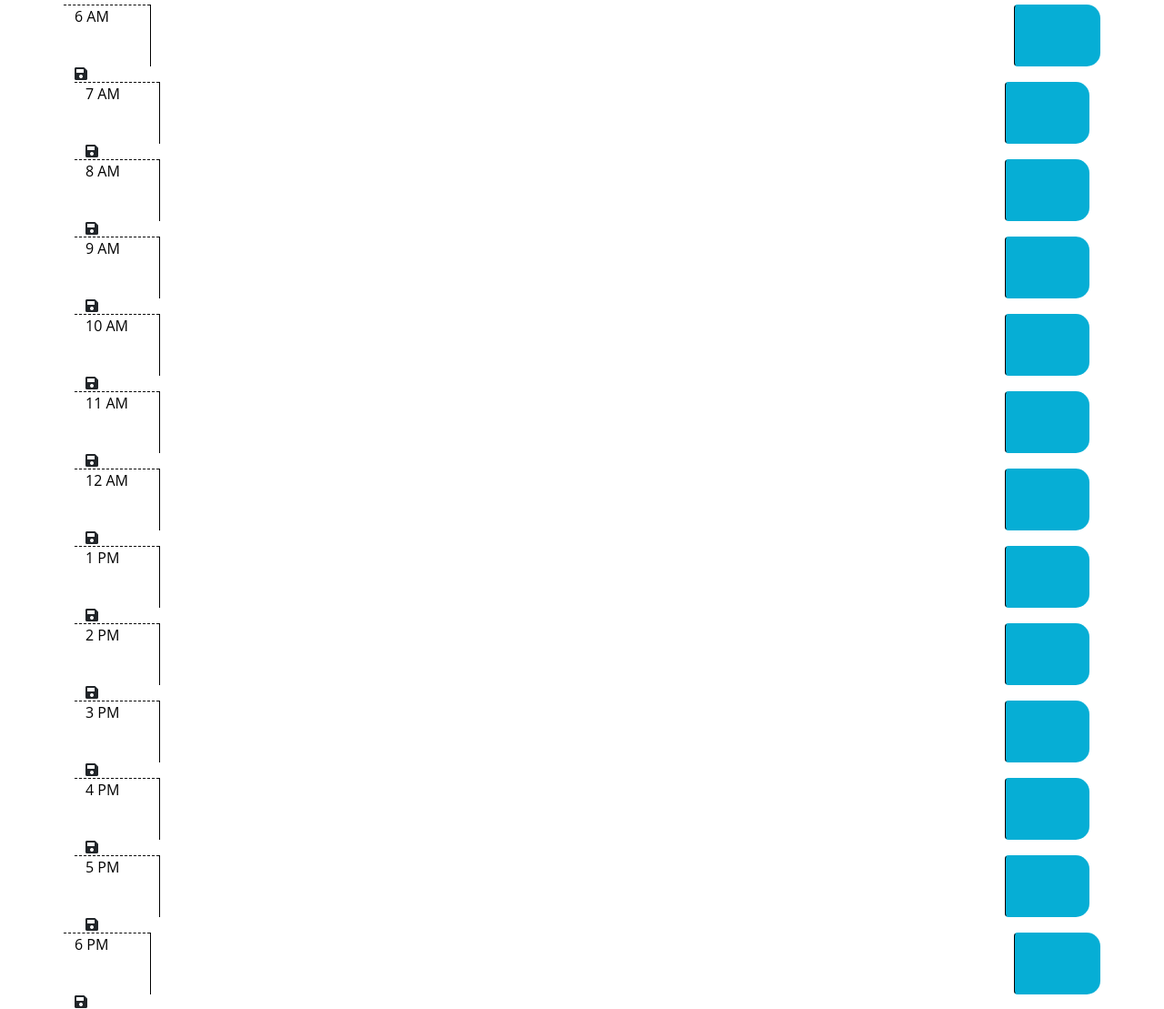
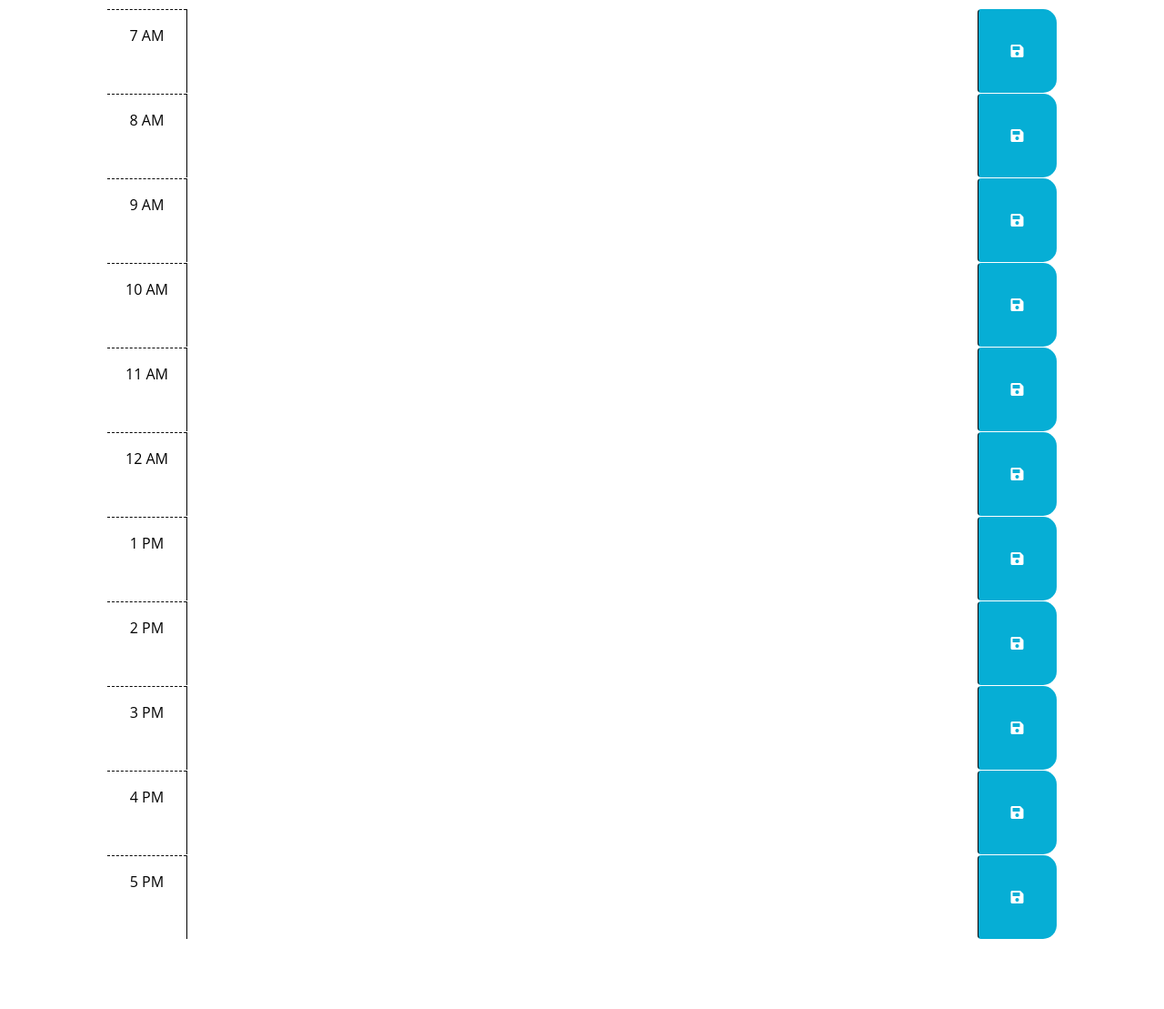
Before and after one commit to melissataylor1/API_Daily_Agenda, a plain HTML site: page index.html in a window 1280 px wide. Shown: the part 247-1356 px from the top of the page at 91% size. After the commit the page ends 1279 px from the top, so only its background shows below. Drawn offline with nearby package versions, Linux system fonts and the light colour scheme.

Commit message:
finished html

```diff
--- a/index.html
+++ b/index.html
@@ -31,106 +31,112 @@
   </head>
 
   <body>
-    <header class="p-5 mb-4">
+    <header class="p-5 mb-4 border-5 border-bottom border-dark text-center">
       <h1 class="display-3">Work Day Scheduler</h1>
       <p class="lead">A simple calendar app for scheduling your work day</p>
       <p id="currentDay" class="lead"></p>
     </header>
 
-    <div class="container">
-      <div id="hour-6" class="row time-block">
-        <div class="col-1 hour">6 AM</div>
-        <textarea class="col-10 description"></textarea>
-        <button class="btn saveBtn col-1"></button>
-        <i class="fas fa-save" aria-hidden="true"></i>
-      </div>
+    <div class="container-lg px-5">
 
     <div class="container">
+
     <div id="hour-7" class="row time-block">
-      <div class="col-1 hour">7 AM</div>
-      <textarea class="col-10 description"></textarea>
-      <button class="btn saveBtn col-1"></button>
+      <div class="col-2 col-md-1 hour text-center py-3">7 AM</div>
+      <textarea class="col-8 col-md-10 description" rows="3"></textarea>
+      <button class="btn saveBtn col-2 col-md-1" aria-label="save">
       <i class="fas fa-save" aria-hidden="true"></i>
+    </button>
     </div>
 
     <div id="hour-8" class="row time-block">
-      <div class="col-1 hour">8 AM</div>
-      <textarea class="col-10 description"></textarea>
-      <button class="btn saveBtn col-1"></button>
+      <div class="col-2 col-md-1 hour text-center py-3">8 AM</div>
+      <textarea class="col-8 col-md-10 description" rows="3"></textarea>
+      <button class="btn saveBtn col-2 col-md-1" aria-label="save">
       <i class="fas fa-save" aria-hidden="true"></i>
+    </button>
     </div>
 
     <div id="hour-9" class="row time-block">
-      <div class="col-1 hour">9 AM</div>
-      <textarea class="col-10 description"></textarea>
-      <button class="btn saveBtn col-1"></button>
+      <div class="col-2 col-md-1 hour text-center py-3">9 AM</div>
+      <textarea class="col-8 col-md-10 description" rows="3"></textarea>
+      <button class="btn saveBtn col-2 col-md-1" aria-label="save">
       <i class="fas fa-save" aria-hidden="true"></i>
+    </button>
     </div>
 
     <div id="hour-10" class="row time-block">
-      <div class="col-1 hour">10 AM</div>
-      <textarea class="col-10 description"></textarea>
-      <button class="btn saveBtn col-1"></button>
+      <div class="col-2 col-md-1 hour text-center py-3">10 AM</div>
+      <textarea class="col-8 col-md-10 description" rows="3"></textarea>
+      <button class="btn saveBtn col-2 col-md-1" aria-label="save">
       <i class="fas fa-save" aria-hidden="true"></i>
+    </button>
     </div>
 
     <div id="hour-11" class="row time-block">
-      <div class="col-1 hour">11 AM</div>
-      <textarea class="col-10 description"></textarea>
-      <button class="btn saveBtn col-1"></button>
+      <div class="col-2 col-md-1 hour text-center py-3">11 AM</div>
+      <textarea class="col-8 col-md-10 description" rows="3"></textarea>
+      <button class="btn saveBtn col-2 col-md-1" aria-label="save">
       <i class="fas fa-save" aria-hidden="true"></i>
+    </button>
     </div>
 
     <div id="hour-12" class="row time-block">
-      <div class="col-1 hour">12 AM</div>
-      <textarea class="col-10 description"></textarea>
-      <button class="btn saveBtn col-1"></button>
+      <div class="col-2 col-md-1 hour text-center py-3">12 AM</div>
+      <textarea class="col-8 col-md-10 description" rows="3"></textarea>
+      <button class="btn saveBtn col-2 col-md-1" aria-label="save">
       <i class="fas fa-save" aria-hidden="true"></i>
+    </button>
     </div>
 
     <div id="hour-13" class="row time-block">
-      <div class="col-1 hour">1 PM</div>
-      <textarea class="col-10 description"></textarea>
-      <button class="btn saveBtn col-1"></button>
+      <div class="col-2 col-md-1 hour text-center py-3">1 PM</div>
+      <textarea class="col-8 col-md-10 description" rows="3"></textarea>
+      <button class="btn saveBtn col-2 col-md-1" aria-label="save">
       <i class="fas fa-save" aria-hidden="true"></i>
+    </button>
     </div>
 
     <div id="hour-14" class="row time-block">
-      <div class="col-1 hour">2 PM</div>
-      <textarea class="col-10 description"></textarea>
-      <button class="btn saveBtn col-1"></button>
+      <div class="col-2 col-md-1 hour text-center py-3">2 PM</div>
+      <textarea class="col-8 col-md-10 description" rows="3"></textarea>
+      <button class="btn saveBtn col-2 col-md-1" aria-label="save">
       <i class="fas fa-save" aria-hidden="true"></i>
+    </button>
     </div>
 
     <div id="hour-15" class="row time-block">
-      <div class="col-1 hour">3 PM</div>
-      <textarea class="col-10 description"></textarea>
-      <button class="btn saveBtn col-1"></button>
+      <div class="col-2 col-md-1 hour text-center py-3">3 PM</div>
+      <textarea class="col-8 col-md-10 description" rows="3"></textarea>
+      <button class="btn saveBtn col-2 col-md-1" aria-label="save">
       <i class="fas fa-save" aria-hidden="true"></i>
+    </button>
     </div>
 
     <div id="hour-16" class="row time-block">
-      <div class="col-1 hour">4 PM</div>
-      <textarea class="col-10 description"></textarea>
-      <button class="btn saveBtn col-1"></button>
+      <div class="col-2 col-md-1 hour text-center py-3">4 PM</div>
+      <textarea class="col-8 col-md-10 description" rows="3"></textarea>
+      <button class="btn saveBtn col-2 col-md-1" aria-label="save">
       <i class="fas fa-save" aria-hidden="true"></i>
+    </button>
     </div>
 
     <div id="hour-17" class="row time-block">
-      <div class="col-1 hour">5 PM</div>
-      <textarea class="col-10 description"></textarea>
-      <button class="btn saveBtn col-1"></button>
+      <div class="col-2 col-md-1 hour text-center py-3">5 PM</div>
+      <textarea class="col-8 col-md-10 description" rows="3"></textarea>
+      <button class="btn saveBtn col-2 col-md-1" aria-label="save">
       <i class="fas fa-save" aria-hidden="true"></i>
+    </button>
     </div>
   </div>
 
-  <div id="hour-18" class="row time-block">
-    <div class="col-1 hour">6 PM</div>
-    <textarea class="col-10 description"></textarea>
-    <button class="btn saveBtn col-1"></button>
-    <i class="fas fa-save" aria-hidden="true"></i>
-  </div>
 </div>
+
+
+
+
+
+
 
     <!--scripts-->
     <script src="https://cdnjs.cloudflare.com/ajax/libs/jquery/3.2.1/jquery.min.js"></script>
```
